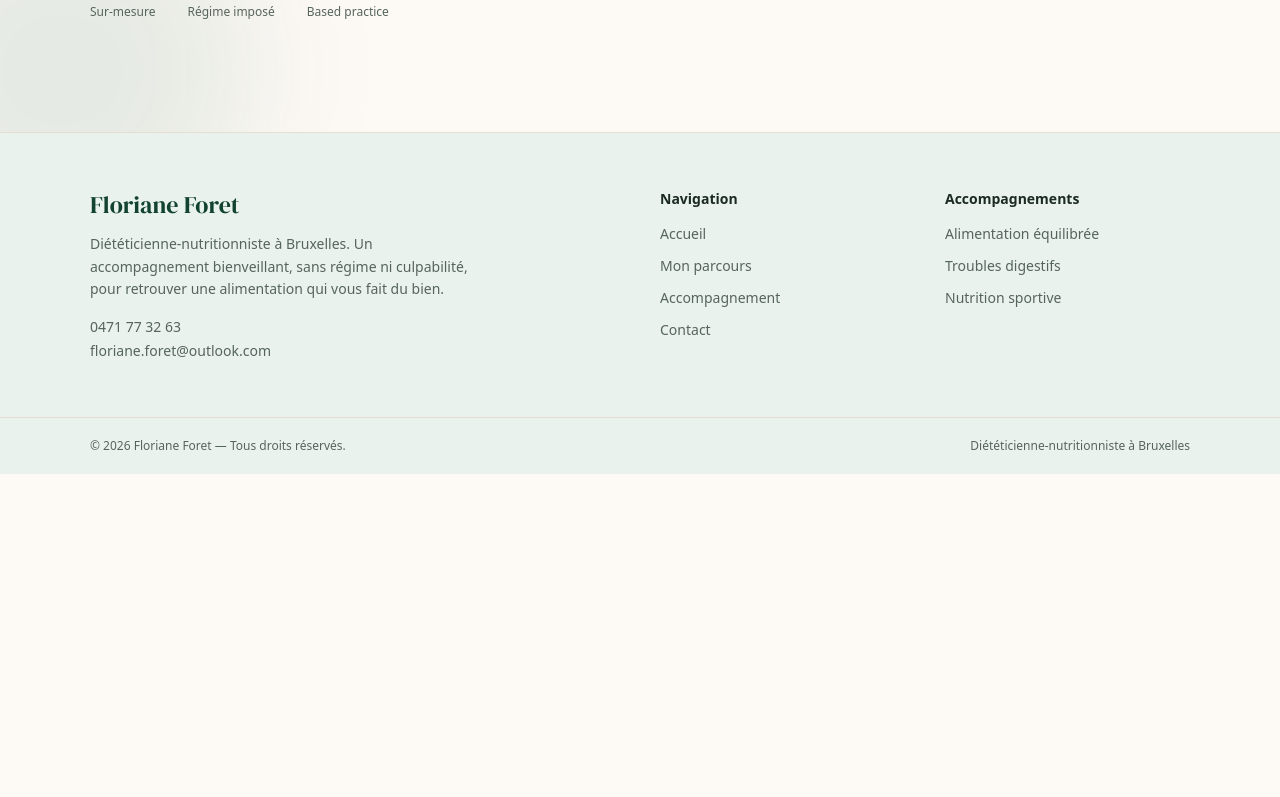
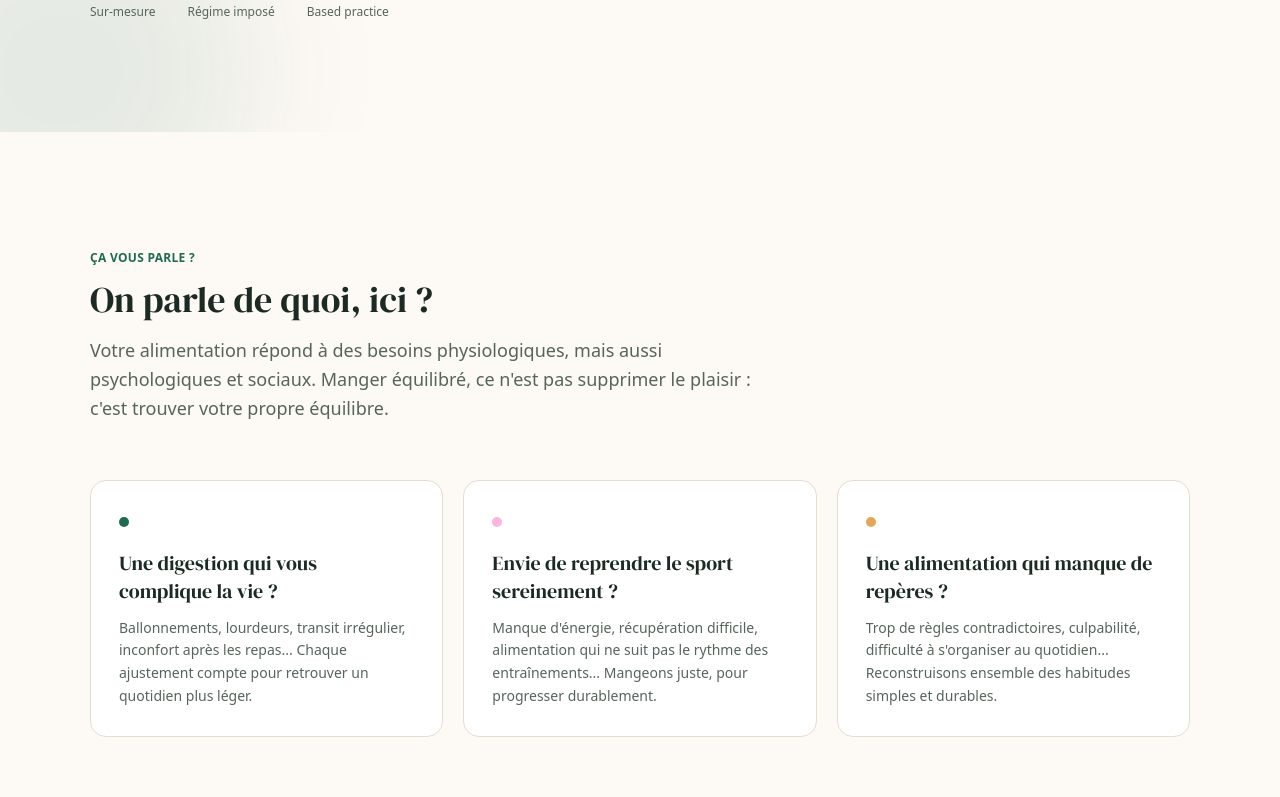
Before and after one commit to suelemarinel/floriane-foret-dieteticienne, a Next.js app: page / in a window 1280 px wide. Shown: the part 723-1520 px from the top of the page. Before the commit the page ends 1197 px from the top, so only its background shows below. Built offline with nearby package versions, Linux system fonts and the light colour scheme.

Commit message:
feat: section 'On parle de quoi' sur la page d'accueil

```diff
--- a/src/app/page.tsx
+++ b/src/app/page.tsx
@@ -1,6 +1,7 @@
 import type { Metadata } from "next";
 import { buildMetadata } from "@/lib/seo";
 import Hero from "@/components/home/Hero";
+import TopicsSection from "@/components/home/TopicsSection";
 
 export const metadata: Metadata = buildMetadata({
   title: "Diététicienne-nutritionniste à Bruxelles",
@@ -13,6 +14,7 @@ export default function HomePage() {
   return (
     <>
       <Hero />
+      <TopicsSection />
     </>
   );
 }
--- /dev/null
+++ b/src/components/home/TopicsSection.tsx
@@ -0,0 +1,71 @@
+"use client";
+
+import { motion } from "framer-motion";
+
+const topics = [
+  {
+    title: "Une digestion qui vous complique la vie ?",
+    description:
+      "Ballonnements, lourdeurs, transit irrégulier, inconfort après les repas... Chaque ajustement compte pour retrouver un quotidien plus léger.",
+    color: "bg-primary",
+  },
+  {
+    title: "Envie de reprendre le sport sereinement ?",
+    description:
+      "Manque d'énergie, récupération difficile, alimentation qui ne suit pas le rythme des entraînements... Mangeons juste, pour progresser durablement.",
+    color: "bg-accent",
+  },
+  {
+    title: "Une alimentation qui manque de repères ?",
+    description:
+      "Trop de règles contradictoires, culpabilité, difficulté à s'organiser au quotidien... Reconstruisons ensemble des habitudes simples et durables.",
+    color: "bg-gold",
+  },
+];
+
+export default function TopicsSection() {
+  return (
+    <section className="py-20 md:py-28">
+      <div className="container-site">
+        <div className="max-w-2xl">
+          <span className="text-xs font-semibold uppercase tracking-wide text-primary">
+            Ça vous parle ?
+          </span>
+          <h2 className="text-balance mt-3 font-display text-3xl text-ink md:text-4xl">
+            On parle de quoi, ici ?
+          </h2>
+          <p className="mt-4 text-base leading-relaxed text-ink-soft md:text-lg">
+            Votre alimentation répond à des besoins physiologiques, mais
+            aussi psychologiques et sociaux. Manger équilibré, ce n&apos;est
+            pas supprimer le plaisir : c&apos;est trouver votre propre
+            équilibre.
+          </p>
+        </div>
+
+        <div className="mt-14 grid gap-5 md:grid-cols-3">
+          {topics.map((topic, i) => (
+            <motion.div
+              key={topic.title}
+              initial={{ opacity: 0, y: 20 }}
+              whileInView={{ opacity: 1, y: 0 }}
+              viewport={{ once: true, margin: "-80px" }}
+              transition={{ duration: 0.5, delay: i * 0.1, ease: "easeOut" }}
+              className="rounded-2xl border border-line bg-surface p-7"
+            >
+              <span
+                aria-hidden
+                className={`inline-block h-2.5 w-2.5 rounded-full ${topic.color}`}
+              />
+              <h3 className="mt-4 font-display text-xl text-ink">
+                {topic.title}
+              </h3>
+              <p className="mt-3 text-sm leading-relaxed text-ink-soft">
+                {topic.description}
+              </p>
+            </motion.div>
+          ))}
+        </div>
+      </div>
+    </section>
+  );
+}
```
